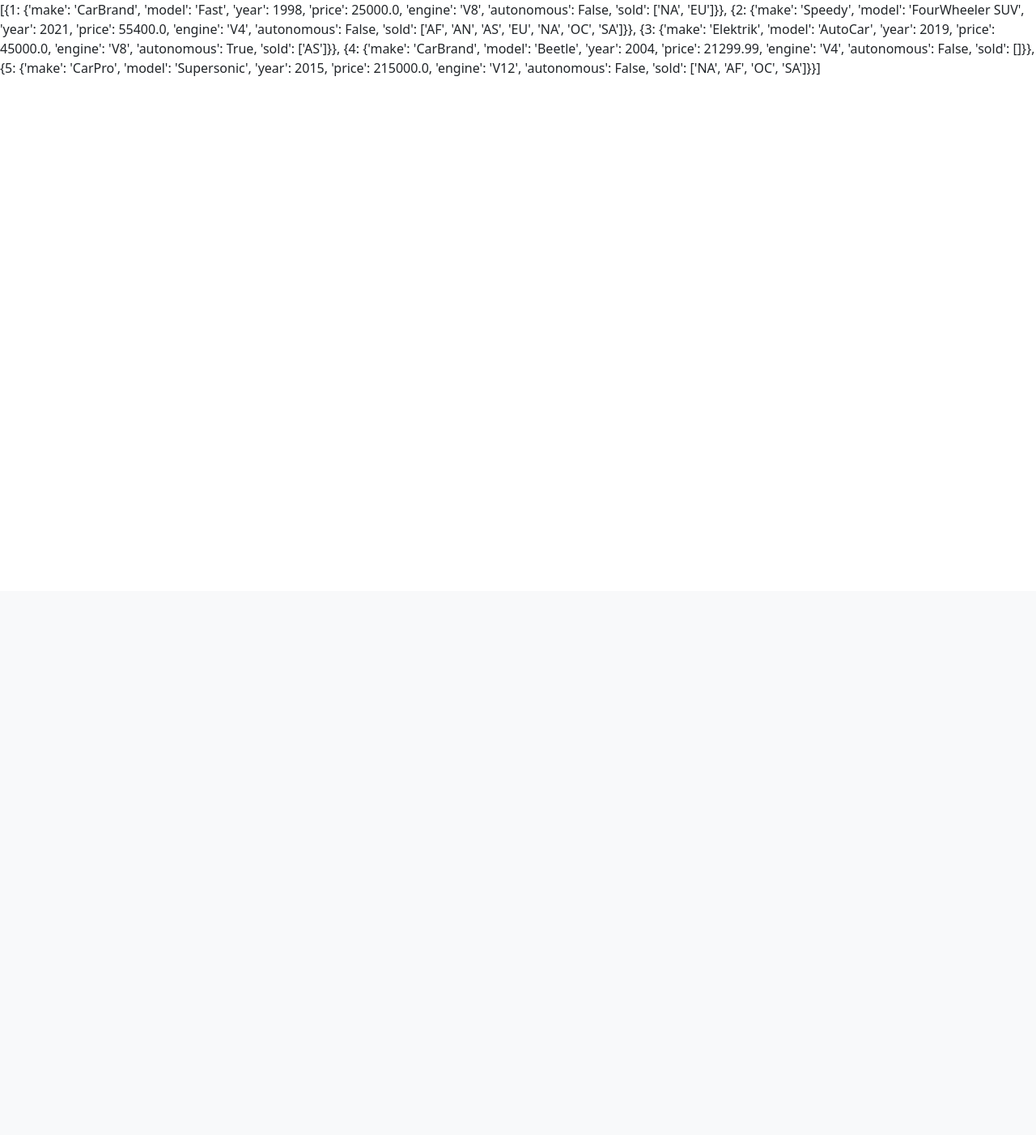
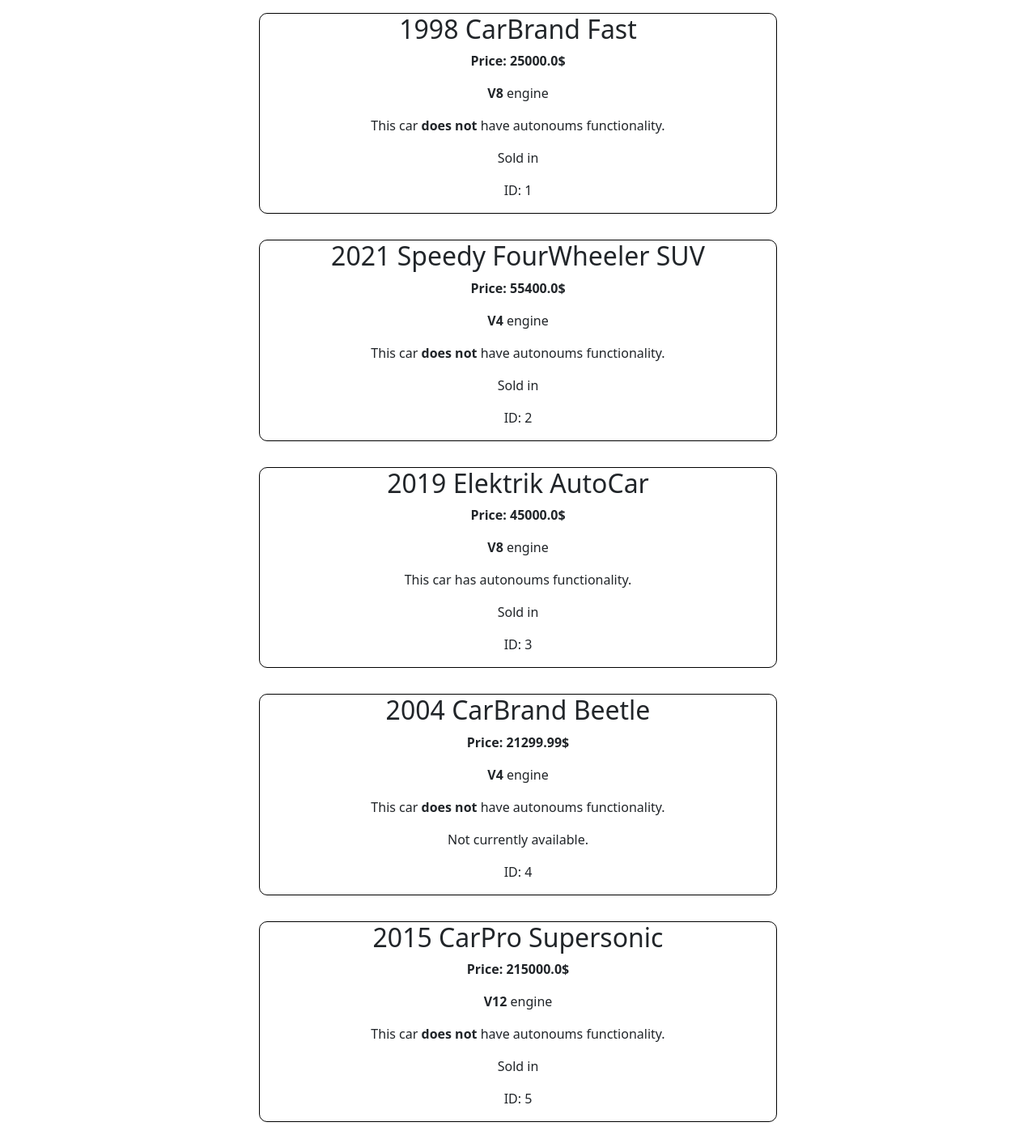
Before and after one commit to NadeeTharuka/car-information-viewer, a FastAPI app: page /cars in a window 1280 px wide. Shown: the part 70-1472 px from the top of the page at 81% size. Before the commit the page ends 164 px from the top, so only its background shows below. Run offline with FastAPI, Linux system fonts and the light colour scheme.

Commit message:
Creating a car component

```diff
--- a/main.py
+++ b/main.py
@@ -37,9 +37,7 @@
 def get_cars(request: Request, number: Optional[str] = Query("10",max_length=3)):
     response = []
     for id, car in list(cars.items())[:int(number)]:
-        to_add = {}
-        to_add[id] = car
-        response.append(to_add)
+        response.append((id,car))
     return templates.TemplateResponse("index.html", {"request": request, "cars": response, "title": "Home"})
 
 
--- /dev/null
+++ b/templates/car.html
@@ -0,0 +1,21 @@
+<div>
+    <h2>{{car["year"]}} {{car["make"]}} {{car["model"]}}</h2>
+
+    <p><strong>Price: {{car["price"]}}$</strong></p>
+    <p><strong>{{car["engine"]}}</strong> engine</p>
+
+    {% if car["autonomous"]%}
+        <p>This car has autonoums functionality.</p>
+
+    {% else %}
+        <p>This car <strong>does not</strong> have autonoums functionality.</p>
+
+    {% endif %}
+
+    {% if car["sold"] %}
+        <p>Sold in {{cars["sold"]|join(',')}}</p>
+    {% else %}
+        <p>Not currently available.</p>
+    {% endif %}
+    <p>ID: {{id}}</p>
+</div>
--- a/templates/index.html
+++ b/templates/index.html
@@ -1,4 +1,12 @@
 {% include 'header.html' %}
 {% include 'navbar.html' %}
-<p>{{cars}}</p>
+<div class="container-fluid">
+    {% for id, car in cars%}
+         <div class="row justify-content-center" style="text-align: center;">
+            <div class="col col-sm-6" style="border: 1px solid black; margin: 1em 0.5em; border-radius: 10px; ">
+                {% include 'car.html' %}
+            </div>
+        </div>
+    {% endfor %}
+</div>
 {% include 'footer.html' %}
```
